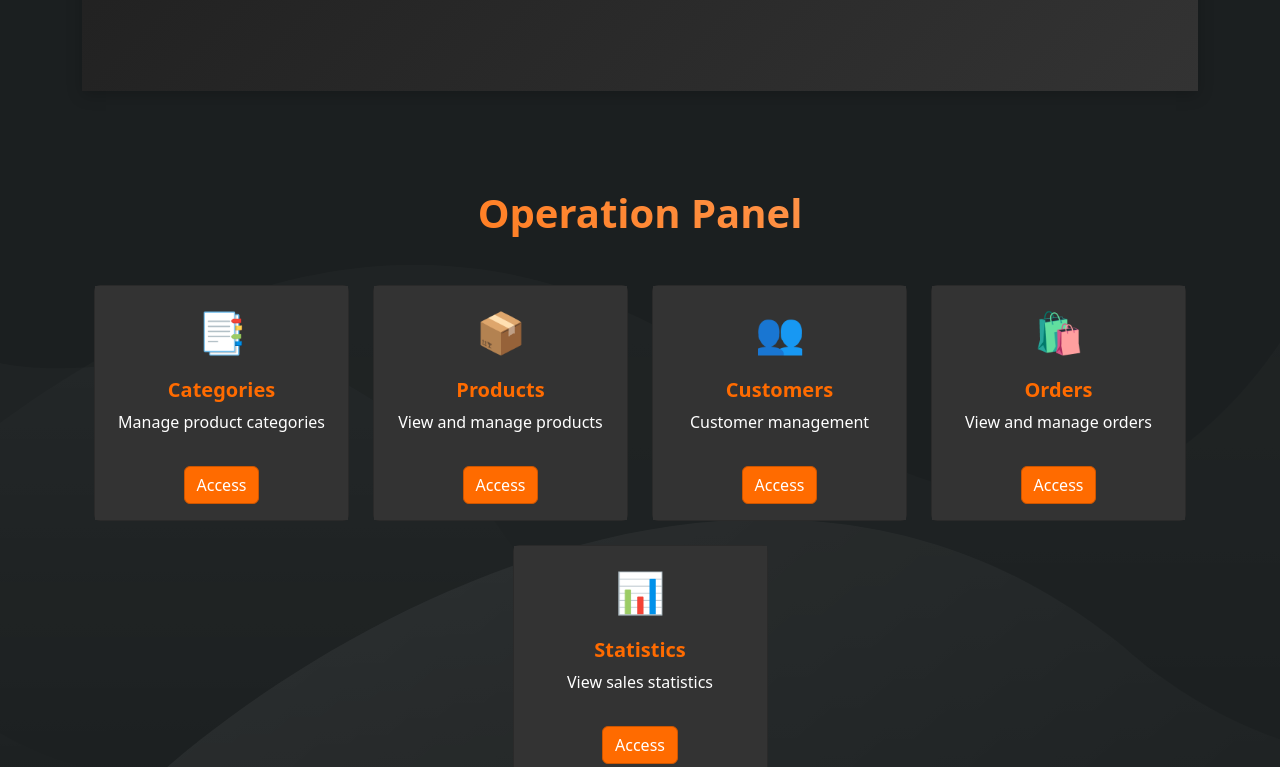
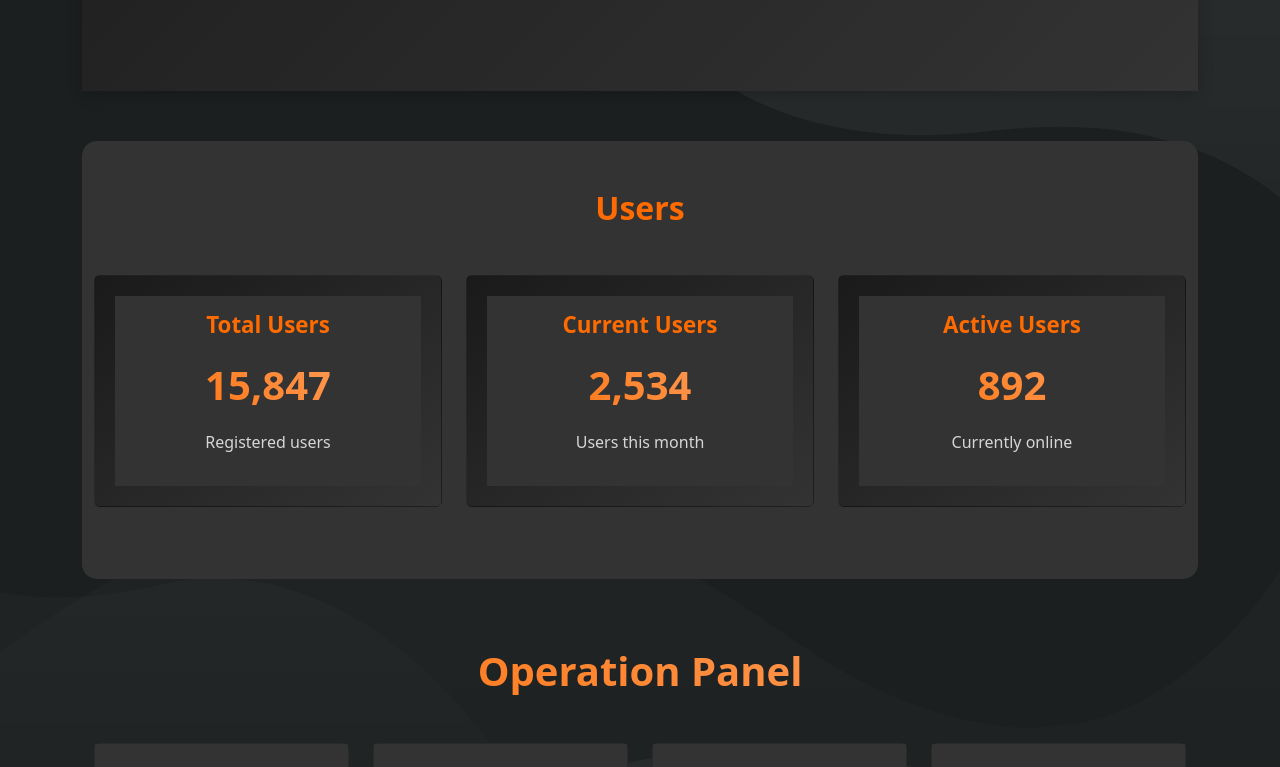
Before and after one commit to jhc005/onboardingProject, a React (Vite) app in the folder primer año/practica tienda online/tienda online/front-end/online_store/: page / in a window 1280 px wide. Shown: the part 631-1398 px from the top of the page. Built offline with nearby package versions, Linux system fonts and the light colour scheme.

Commit message:
feat: add users section with user statistics cards for enhanced user insights

```diff
--- a/primer año/practica tienda online/tienda online/front-end/online_store/src/OnlineStoreMenu.css
+++ b/primer año/practica tienda online/tienda online/front-end/online_store/src/OnlineStoreMenu.css
@@ -89,6 +89,64 @@
   margin: 0;
 }
 
+/* Users Section */
+.users-section {
+    background: var(--black-secondary);
+    padding: 60px 0;
+    border-radius: 15px;
+    margin: 20px 0;
+}
+
+.user-stat-card {
+    background: linear-gradient(145deg, var(--black-primary) 0%, var(--black-secondary) 100%);
+    border: 1px solid var(--orange-dark);
+    border-radius: 12px;
+    padding: 20px;
+    transition: all 0.3s ease;
+    height: 100%;
+}
+
+.user-stat-card:hover {
+    transform: translateY(-10px);
+    box-shadow: 0 10px 20px rgba(255, 107, 0, 0.2);
+    border-color: var(--orange-primary);
+}
+
+.user-stat-card h3 {
+    color: var(--orange-primary);
+    font-size: 1.4rem;
+    margin-bottom: 1rem;
+    font-weight: bold;
+}
+
+.user-stat-card .stat-number {
+    font-size: 2.5rem;
+    font-weight: bold;    background: linear-gradient(45deg, var(--orange-primary), var(--orange-light));
+    background-clip: text;
+    -webkit-background-clip: text;
+    color: transparent;
+    -webkit-text-fill-color: transparent;
+    margin: 15px 0;
+}
+
+.user-stat-card p {
+    color: var(--white);
+    font-size: 1rem;
+    opacity: 0.8;
+}
+
+@media (max-width: 768px) {
+    .user-stat-card {
+        margin-bottom: 20px;
+    }
+    .user-stat-card:hover {
+        transform: translateY(-5px);
+    }
+    .user-stat-card .stat-number {
+        font-size: 2rem;
+    }
+}
+
 /* Features Section */
 .features-section {
   padding: 60px 0;
--- a/primer año/practica tienda online/tienda online/front-end/online_store/src/components/OnlineStoreMenu.jsx
+++ b/primer año/practica tienda online/tienda online/front-end/online_store/src/components/OnlineStoreMenu.jsx
@@ -38,6 +38,39 @@ function OnlineStoreMenu() {
                     </Row>
                 </Container>
             </div>
+
+            <Container className="users-section py-5">
+                <h2 className="text-center mb-5">Users</h2>
+                <Row className="justify-content-center">
+                    <Col xs={12} md={4} className="mb-4">
+                        <Card className="text-center user-stat-card">
+                            <Card.Body>
+                                <h3>Total Users</h3>
+                                <div className="stat-number">15,847</div>
+                                <p>Registered users</p>
+                            </Card.Body>
+                        </Card>
+                    </Col>
+                    <Col xs={12} md={4} className="mb-4">
+                        <Card className="text-center user-stat-card">
+                            <Card.Body>
+                                <h3>Current Users</h3>
+                                <div className="stat-number">2,534</div>
+                                <p>Users this month</p>
+                            </Card.Body>
+                        </Card>
+                    </Col>
+                    <Col xs={12} md={4} className="mb-4">
+                        <Card className="text-center user-stat-card">
+                            <Card.Body>
+                                <h3>Active Users</h3>
+                                <div className="stat-number">892</div>
+                                <p>Currently online</p>
+                            </Card.Body>
+                        </Card>
+                    </Col>
+                </Row>
+            </Container>
 
             <Container className="features-section py-5">
                 <h2 className="text-center mb-5">Operation Panel</h2>
```
